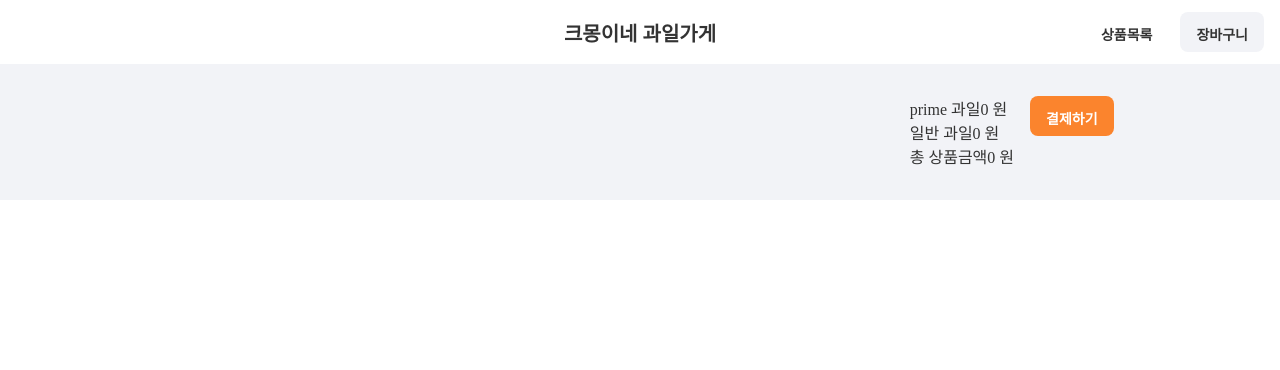
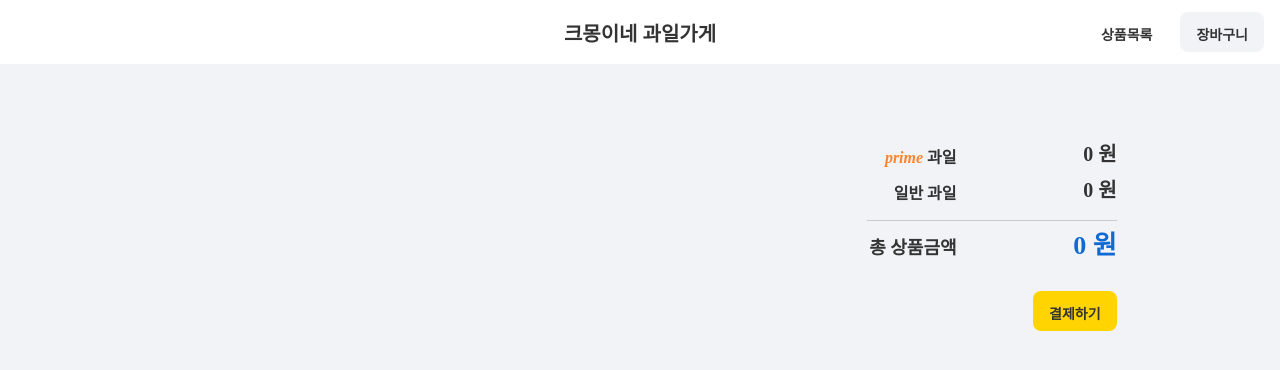
Before and after one commit to dongwook00/my-fruit-shop, a React (Create React App) app: page /#/cart in a window 1280 px wide. Shown: the top 370 px of the page. Built offline with nearby package versions, Linux system fonts and the light colour scheme.

Commit message:
edit styles of fruits on cart

```diff
--- a/src/App.styles.ts
+++ b/src/App.styles.ts
@@ -1,8 +1,8 @@
 import styled from 'styled-components';
 import color from './styles/colors.style';
 
-export const StyledContainer = styled.div``;
 export const StyledMain = styled.main`
   background: ${color.lightBlue};
   padding: 3.2rem 4.8rem;
+  min-height: calc(100vh - 6.4rem);
 `;
--- a/src/components/Cart/Cart.styles.ts
+++ b/src/components/Cart/Cart.styles.ts
@@ -1,16 +1,20 @@
 import styled from 'styled-components';
 
 export const Container = styled.section`
-  width: 80%;
+  width: 80.5%;
   margin: 0 auto;
 `;
 
 export const StyledCart = styled.section`
   display: grid;
   grid-auto-rows: 24rem;
-  grid-template-columns: repeat(2, 1fr);
+  /* grid-template-columns: repeat(2, 1fr); */
+  grid-template-columns: repeat(auto-fill, minmax(41.6rem, 1fr));
+  grid-row-gap: 4.8rem;
+  grid-column-gap: 4.8rem;
 `;
 export const LayoutOrderSummary = styled.div`
   display: flex;
   justify-content: end;
+  margin-top: 4.8rem;
 `;
--- a/src/components/Cart/Cart.tsx
+++ b/src/components/Cart/Cart.tsx
@@ -1,12 +1,10 @@
 import { Container, StyledCart, LayoutOrderSummary } from './Cart.styles';
 import { createSelector } from 'reselect';
-import { Button, FruitsOnCart } from '../common';
+import { FruitsOnCart } from '../common';
 import OrderSummary from './OrderSummary';
-import { useAppSelector, useAppDispatch } from '../../redux/hooks';
-import { pay } from '../../redux/fruitsSlice';
+import { useAppSelector } from '../../redux/hooks';
 
 const Fruits: React.FC = () => {
-  const dispatch = useAppDispatch();
   const fruitsOnCart = useAppSelector(
     createSelector(
       (state) => state.fruits.list.filter((fruit) => fruit.qty > 0),
@@ -52,7 +50,6 @@ const Fruits: React.FC = () => {
       </StyledCart>
       <LayoutOrderSummary>
         <OrderSummary total={summary.total} normalTotal={summary.normalTotal} primeTotal={summary.primeTotal} />
-        <Button text="결제하기" callback={() => dispatch(pay())} />
       </LayoutOrderSummary>
     </Container>
   );
--- a/src/components/Cart/OrderSummary.styles.ts
+++ b/src/components/Cart/OrderSummary.styles.ts
@@ -1,3 +1,56 @@
 import styled from 'styled-components';
+import colors from '../../styles/colors.style';
 
-export const StyledOrderSummary = styled.section``;
+export const StyledOrderSummary = styled.section`
+  width: 25rem;
+  .item {
+    font-size: 1.6rem;
+    font-weight: 700;
+    width: 9rem;
+    text-align: right;
+  }
+  .prime-sum {
+    margin-bottom: 1.2rem;
+    display: flex;
+    justify-content: space-between;
+    align-content: center;
+  }
+  .general-sum {
+    margin-bottom: 1.6rem;
+    display: flex;
+    justify-content: space-between;
+    align-content: center;
+  }
+  .divider {
+    width: 25rem;
+    height: 1px;
+    background: ${colors.divider};
+  }
+
+  .value {
+    font-size: 2rem;
+    font-weight: 700;
+    line-height: 1;
+  }
+  .total {
+    display: flex;
+    justify-content: space-between;
+    align-content: center;
+    margin-top: 1.2rem;
+    .item {
+      font-size: 1.8rem;
+      font-weight: 700;
+      width: 10rem;
+      transform: translateX(-1rem);
+    }
+    .value {
+      font-size: 2.6rem;
+      color: ${colors.totalPrice};
+    }
+  }
+  .btn-group {
+    display: flex;
+    justify-content: end;
+    margin-top: 3.2rem;
+  }
+`;
--- a/src/components/Cart/OrderSummary.tsx
+++ b/src/components/Cart/OrderSummary.tsx
@@ -1,5 +1,8 @@
 import { StyledOrderSummary } from './OrderSummary.styles';
+import { Button } from '../common';
 import numberWithCommas from '../../helpers/numberWithCommas';
+import { useAppDispatch } from '../../redux/hooks';
+import { pay } from '../../redux/fruitsSlice';
 
 type Props = {
   total: number;
@@ -8,19 +11,27 @@ type Props = {
 };
 
 const OrderSummary: React.FC<Props> = ({ total, normalTotal, primeTotal }) => {
+  const dispatch = useAppDispatch();
   return (
     <StyledOrderSummary>
       <div className="prime-sum">
-        <span className="item">prime 과일</span>
+        <span className="item">
+          <span className="typography-prime">prime</span>
+          <span> 과일</span>
+        </span>
         <span className="value">{numberWithCommas(primeTotal)} 원</span>
       </div>
       <div className="general-sum">
         <span className="item">일반 과일</span>
         <span className="value">{numberWithCommas(normalTotal)} 원</span>
       </div>
+      <div className="divider" />
       <div className="total">
         <span className="item">총 상품금액</span>
         <span className="value">{numberWithCommas(total)} 원</span>
+      </div>
+      <div className="btn-group">
+        <Button type="primary" text="결제하기" callback={() => dispatch(pay())} />
       </div>
     </StyledOrderSummary>
   );
--- a/src/components/common/Fruit/Fruit.styles.ts
+++ b/src/components/common/Fruit/Fruit.styles.ts
@@ -37,6 +37,7 @@ export const StyledFruit = styled.div`
   }
   .picture {
     margin-top: 2rem;
+    margin-left: 3rem;
     font-size: 8rem;
   }
   .stock {
--- a/src/components/common/FruitsOnCart/FruitsOnCart.styles.ts
+++ b/src/components/common/FruitsOnCart/FruitsOnCart.styles.ts
@@ -1,10 +1,14 @@
 import styled from 'styled-components';
+import colors from '../../../styles/colors.style';
 
 export const StyledFruitsOnCart = styled.div`
-  padding: 1rem;
+  padding: 1.2rem 1.6rem 1.6rem;
   display: grid;
-  grid-template-rows: min-content 1fr min-content;
+  grid-template-rows: 2.3rem 14.5rem 4rem;
   grid-template-columns: 1fr;
+  background: ${colors.white};
+  border-radius: 1.5rem;
+  filter: drop-shadow(0px 0px 20px rgba(0, 0, 0, 0.02));
 
   .type {
     font-size: 2rem;
@@ -17,24 +21,48 @@ export const StyledFruitsOnCart = styled.div`
   }
   .text {
     margin-left: 4rem;
+
     .name {
+      height: 2.3rem;
       font-size: 2rem;
-      margin-bottom: 1.9rem;
+      margin-bottom: 1.5rem;
     }
     .price {
+      height: 1.9rem;
       font-size: 1.6rem;
-      margin-bottom: 1.3rem;
+      font-weight: 700;
+      color: ${colors.black};
+      margin-bottom: 1rem;
     }
   }
   .picture {
+    margin-top: 2rem;
+    margin-left: 3rem;
     font-size: 8rem;
   }
   .stock {
-    margin-bottom: 0.8rem;
+    height: 1.9rem;
+    margin-bottom: 0.3rem;
+  }
+  .qty {
+    height: 1.9rem;
+    margin-bottom: 1.2rem;
+  }
+  .divider {
+    width: 16.3rem;
+    height: 1px;
+    background: ${colors.divider};
+  }
+  .total-price {
+    margin-top: 1.2rem;
   }
   .item {
-    color: #727585;
+    color: ${colors.lightGray};
+    font-weight: 500;
     margin-right: 0.8rem;
+  }
+  .value {
+    font-weight: 700;
   }
   .actions {
     display: flex;
--- a/src/components/common/FruitsOnCart/FruitsOnCart.tsx
+++ b/src/components/common/FruitsOnCart/FruitsOnCart.tsx
@@ -19,7 +19,7 @@ const FruitsOnCart: React.FC<FruitsOnCartType> = (props) => {
   const { id, name, image, qty, price, total, isPrime } = props;
   return (
     <StyledFruitsOnCart>
-      {isPrime && <div className="type typography-prime">prime</div>}
+      <div className="type typography-prime">{isPrime ? 'prime' : ''}</div>
       <div className="description">
         <div className="picture">{image}</div>
         <div className="text">
@@ -29,14 +29,15 @@ const FruitsOnCart: React.FC<FruitsOnCartType> = (props) => {
             <span className="item">수량</span>
             <span className="value">{qty}</span>
           </div>
-          <div className="">
+          <div className="divider" />
+          <div className="total-price">
             <span className="item">상품금액</span>
             <span className="value">{numberWithCommas(total)}원</span>
           </div>
         </div>
       </div>
       <div className="actions">
-        <Button text="취소" callback={() => dispatch(cancel({ id }))} />
+        <Button type="secondary" text="취소" callback={() => dispatch(cancel({ id }))} />
       </div>
     </StyledFruitsOnCart>
   );
--- a/src/styles/colors.style.ts
+++ b/src/styles/colors.style.ts
@@ -9,6 +9,8 @@ const colors = {
   disabledBackground: '#C8CAD2',
   disabledColor: '#9A9BA7',
   main: '#E5E5E5',
+  divider: '#C8CAD2',
+  totalPrice: '#116AD4',
 };
 
 export default colors;
```
